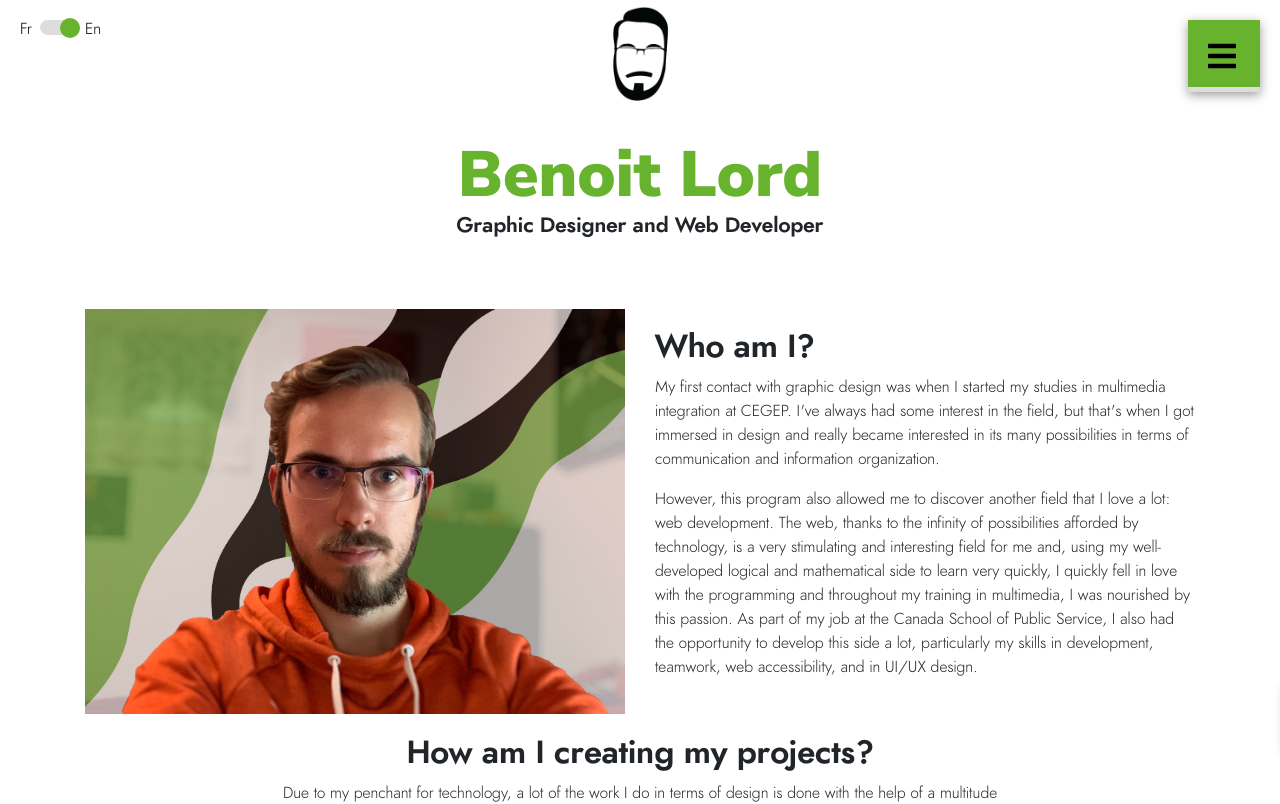
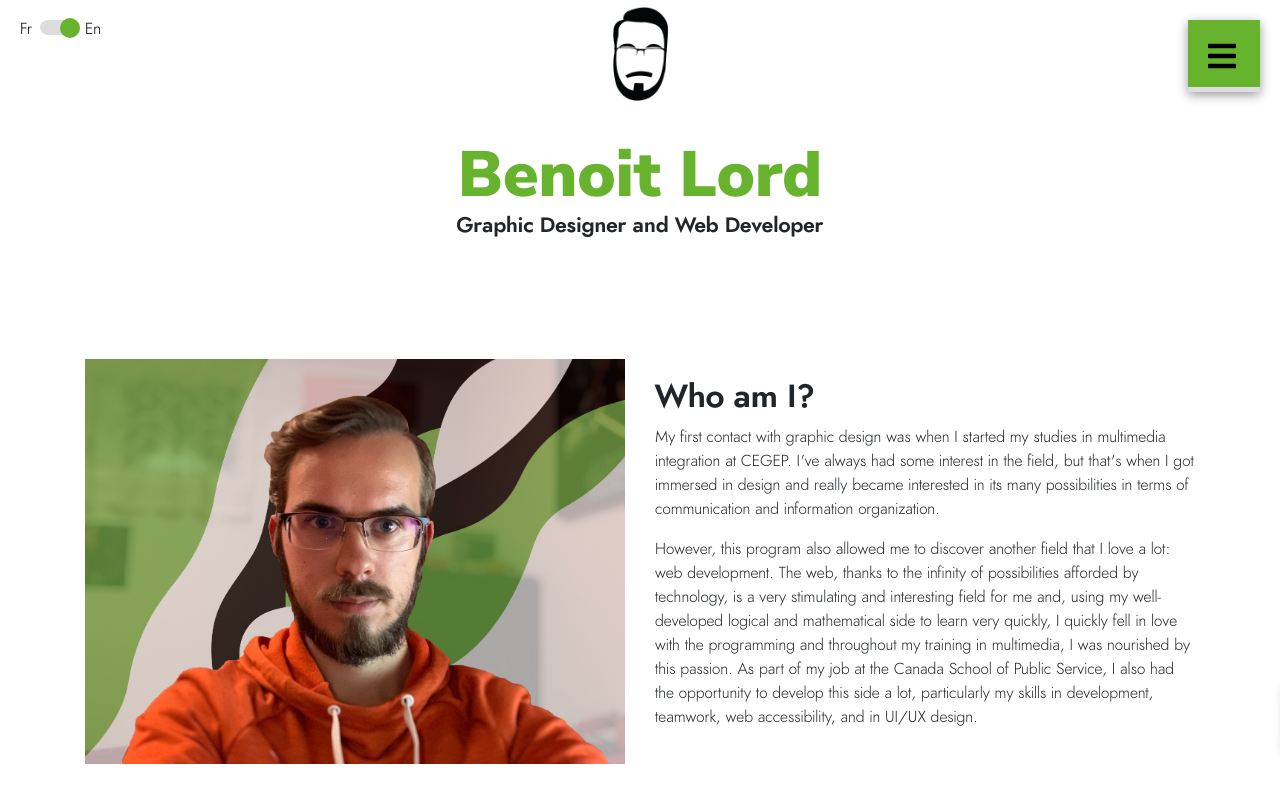
Before and after one commit to benoitlord/portfolio_nuxt, a Nuxt app: page / in a window 1280 px wide. Shown: the top 804 px of the page. Built offline with nearby package versions, Linux system fonts and the light colour scheme.

Commit message:
Added some padding on home page

```diff
--- a/pages/index.vue
+++ b/pages/index.vue
@@ -6,7 +6,7 @@
         <h2 class="text-center" style="margin-bottom: 50px; font-size: 1.3em;">{{ $t('titre') }}</h2>
       </b-col>
     </b-row>
-    <b-row align-v="center">
+    <b-row align-v="center" style="margin-top: 50px; margin-bottom: 70px;">
       <b-col cols="12" lg="6">
         <img class="img-fluid" style="margin-top: 20px; margin-bottom: 20px;" src="~assets/accueil_moi_v2.jpg" :alt="(($i18n.locale === 'en') ? 'Image of ' : 'Image de ') + 'Benoit Lord'">
       </b-col>
```
